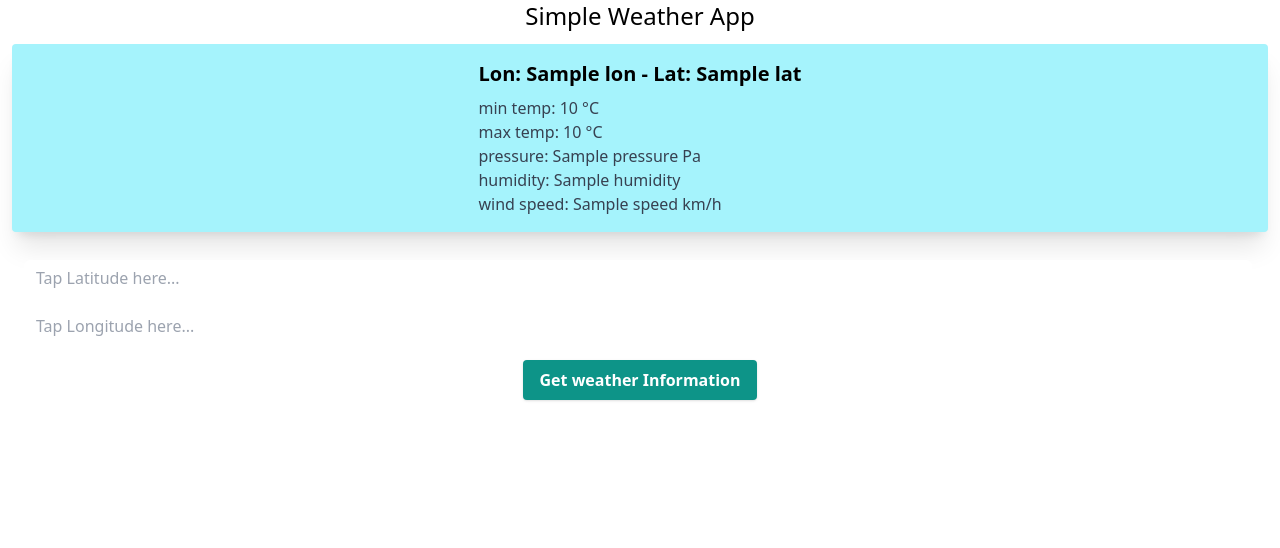
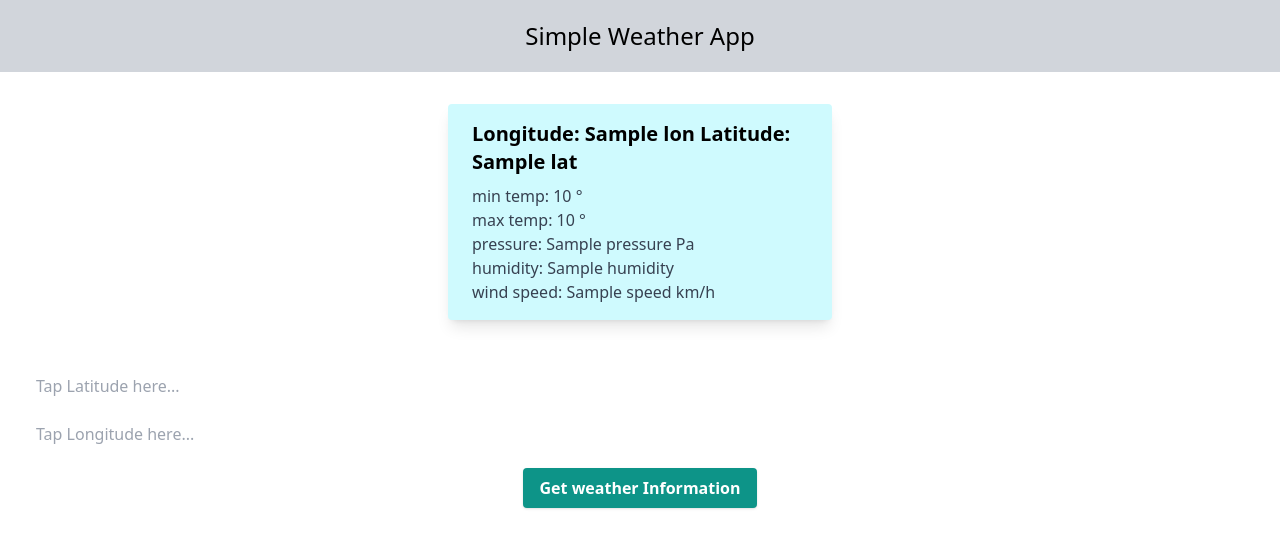
Before and after one commit to leandrolau94/Django-portfolio-website, a Django app: template weather/templates/weather/index.html in a window 1280 px wide. Shown: the top 548 px of the page. Run offline with Django 4.2, Linux system fonts and the light colour scheme; the template is opened without the code that fills it: most values are stand-ins (such as "Sample title", 1, 10 or a date in 2020); some libraries are stand-ins or nearby versions.

Commit message:
finishing weather app logic

```diff
--- a/weather/templates/weather/index.html
+++ b/weather/templates/weather/index.html
@@ -11,14 +11,14 @@
     {% if weather %}
         <!-- <p>{{weather}}</p>
         <h1>{{weather.coord}}</h1> -->
-        <h1 class="flex justify-center text-2xl">Simple Weather App</h1>
-        <div class="flex justify-center rounded overflow-hidden shadow-xl m-3 bg-cyan-200">
+        <h1 class="flex justify-center text-2xl p-5 bg-gray-300">Simple Weather App</h1>
+        <div class="container mx-auto max-w-sm rounded overflow-hidden shadow-lg m-8 bg-cyan-100">
             <div class="px-6 py-4">
-              <div class="font-bold text-xl mb-2">Lon: {{weather.coord.lon}} - Lat: {{weather.coord.lat}}</div>
+              <div class="font-bold text-xl mb-2">Longitude: {{weather.coord.lon}}   Latitude: {{weather.coord.lat}}</div>
               <p class="text-gray-700 text-base">
-                min temp: {{weather.main.temp_min}} &deg;C
+                min temp: {{weather.main.temp_min}} &deg;
                 <br>
-                max temp: {{weather.main.temp_max}} &deg;C
+                max temp: {{weather.main.temp_max}} &deg;
                 <br>
                 pressure: {{weather.main.pressure}} Pa
                 <br>
@@ -29,7 +29,7 @@
             </div>
         </div>
 
-        <form action="{% url 'weather:get_weather_info' %}" method="post" class="m-2">
+        <form action="{% url 'weather:get_weather_info' %}" method="post" class="m-2 flex justify-center">
             {% csrf_token %}
             <div class="container mx-auto p-4 justify-center border-none">
                 <div class="sm:col-span-3 mr-1">
```
Also changed, not shown: weather/views.py (+20 -15 lines).
